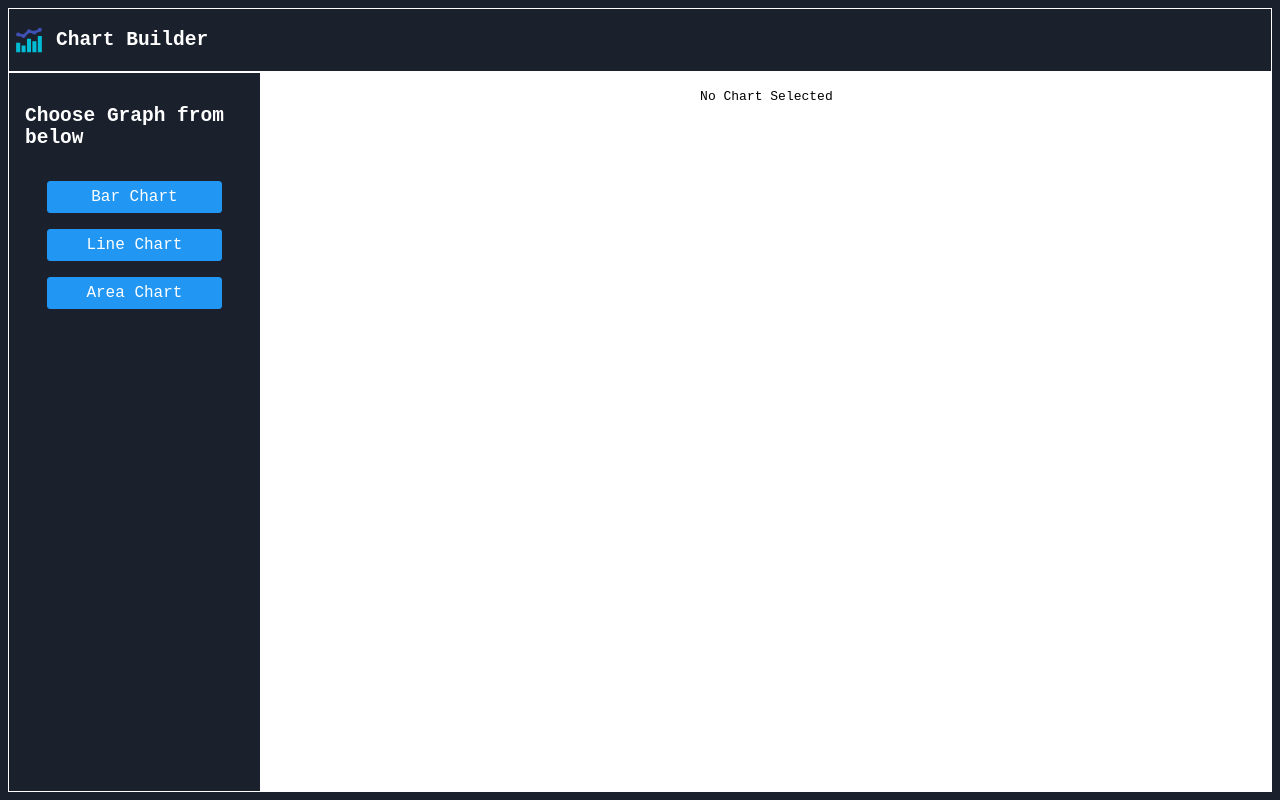
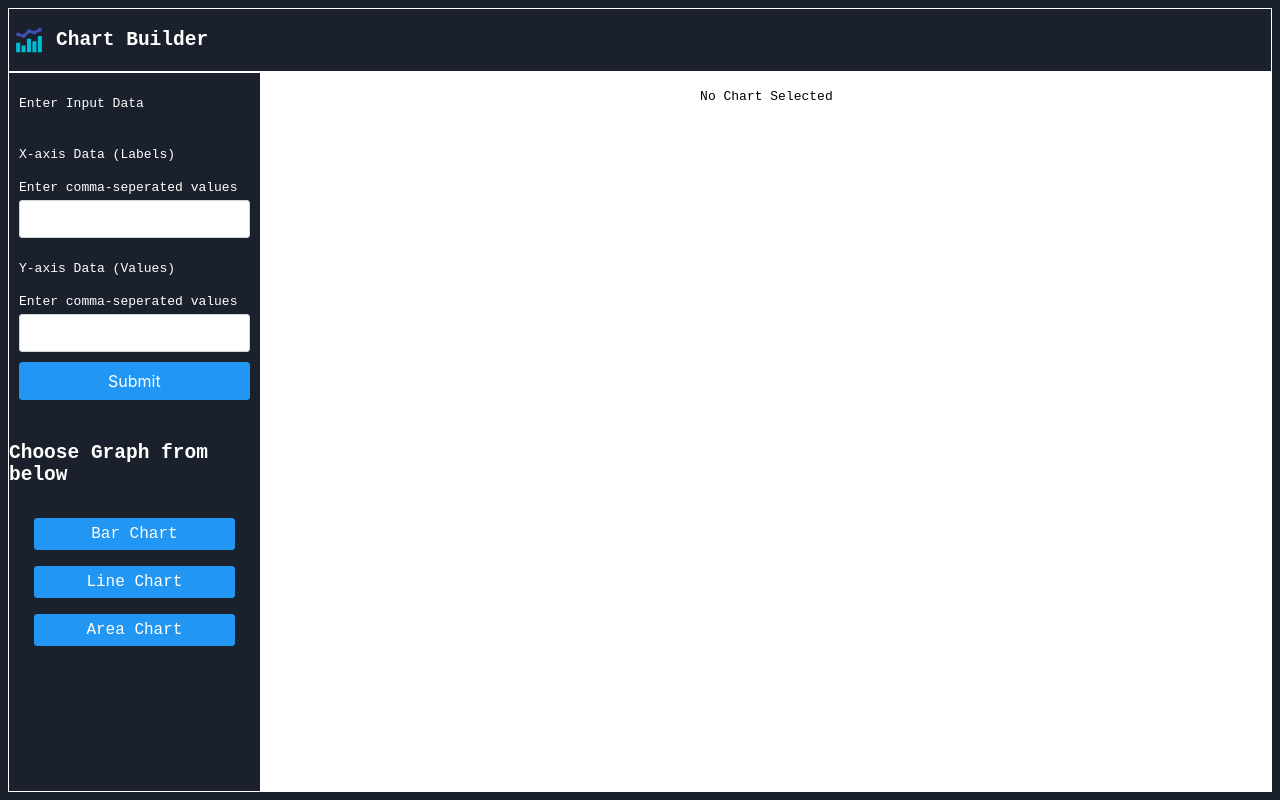
Before and after one commit to Raja-Simform/Chart, a React (Vite) app: page / in a window 1280 px wide. Built offline with nearby package versions, Linux system fonts and the light colour scheme.

Commit message:
feat:add input feild

```diff
--- a/src/components/Input/Input.module.css
+++ b/src/components/Input/Input.module.css
@@ -1,14 +1,17 @@
 .input {
   display: flex;
   flex-direction: column;
-  gap: 5px;
+  gap: 10px;
   width: 100%;
+  padding: 10px;
 }
 .x_axis {
   display: flex;
   flex-direction: column;
+  gap: 5px;
 }
 .y_axis {
   display: flex;
   flex-direction: column;
+  gap: 5px;
 }
--- a/src/components/Input/Input.tsx
+++ b/src/components/Input/Input.tsx
@@ -1,30 +1,78 @@
 import { InputText } from "primereact/inputtext";
 import styles from "./Input.module.css";
 import { Button } from "primereact/button";
-import { useState } from "react";
+import { useRef, useState } from "react";
+import { useAppDispatch } from "../../store/ChartStore";
+import { addData } from "../../store/ChartSlice";
+
+import { Toast } from "primereact/toast";
+
 interface DataProps {
   stateX: string;
   stateY: string;
 }
 export default function Input() {
-  function handleSubmit(data: DataProps) {
-    console.log(data);
-  }
   const [stateX, setStateX] = useState<string>("");
   const [stateY, setStateY] = useState<string>("");
+  const toastTL = useRef<Toast>(null);
+  const dispatch = useAppDispatch();
+  function handleSubmit(data: DataProps) {
+    const dataX = data.stateX
+      .split(",")
+      .map((item) => item.trim())
+      .filter((item) => item !== "");
+    const dataY = data.stateY
+      .split(",")
+      .map((item) => item.trim())
+      .filter((item) => item !== "")
+      .map((item) => Number(item))
+      .filter((item) => !isNaN(item));
+
+    if (dataX.length === dataY.length && dataX.length !== 0) {
+      setStateX("");
+      setStateY("");
+      dispatch(
+        addData({
+          x_axis: dataX,
+          y_axis: dataY,
+        })
+      );
+      if (toastTL.current) {
+        toastTL.current.show({
+          severity: "success",
+          summary: "Success",
+          detail: "Chart data updated successfully!",
+          life: 500,
+        });
+      }
+    } else {
+      if (toastTL.current) {
+        toastTL.current.show({
+          severity: "warn",
+          summary: "Warn",
+          detail: "Add Valid Data!",
+          life: 500,
+        });
+      }
+    }
+  }
+
   return (
     <div className={styles.input}>
+      <p>Enter Input Data</p>
       <div className={styles.x_axis}>
         <p>X-axis Data (Labels)</p>
-        <h6>Enter comma-seperated values</h6>
-        <InputText onChange={(e) => setStateX(e.target.value)} />
+        <span>Enter comma-seperated values</span>
+        <InputText onChange={(e) => setStateX(e.target.value)} value={stateX} />
       </div>
 
       <div className={styles.y_axis}>
-        <h3>Y-axis Data (Values)</h3>
-        <h6>Enter comma-seperated values</h6>
-        <InputText onChange={(e) => setStateY(e.target.value)} />
+        <p>Y-axis Data (Values)</p>
+        <span>Enter comma-seperated values</span>
+        <InputText value={stateY} onChange={(e) => setStateY(e.target.value)} />
       </div>
+
+      <Toast ref={toastTL} position="top-left" />
       <Button
         type="button"
         label="Submit"
--- a/src/components/SideBar/SideBar.module.css
+++ b/src/components/SideBar/SideBar.module.css
@@ -4,7 +4,7 @@
   display: flex;
   flex-direction: column;
   color: white;
-  padding: 1rem;
+
   font-family: monospace;
   align-items: center;
   gap: 1rem;
--- a/src/components/SideBar/SideBar.tsx
+++ b/src/components/SideBar/SideBar.tsx
@@ -1,4 +1,5 @@
 import { ChartType } from "../../constants/constant";
+import Input from "../Input/Input";
 import styles from "./SideBar.module.css";
 import { Button } from "primereact/button";
 
@@ -8,6 +9,7 @@ interface SideBarProps {
 export default function SideBar({ handleClick }: SideBarProps) {
   return (
     <div className={styles.sidebar}>
+      <Input />
       <h2>Choose Graph from below</h2>
       <Button
         type="button"
```
